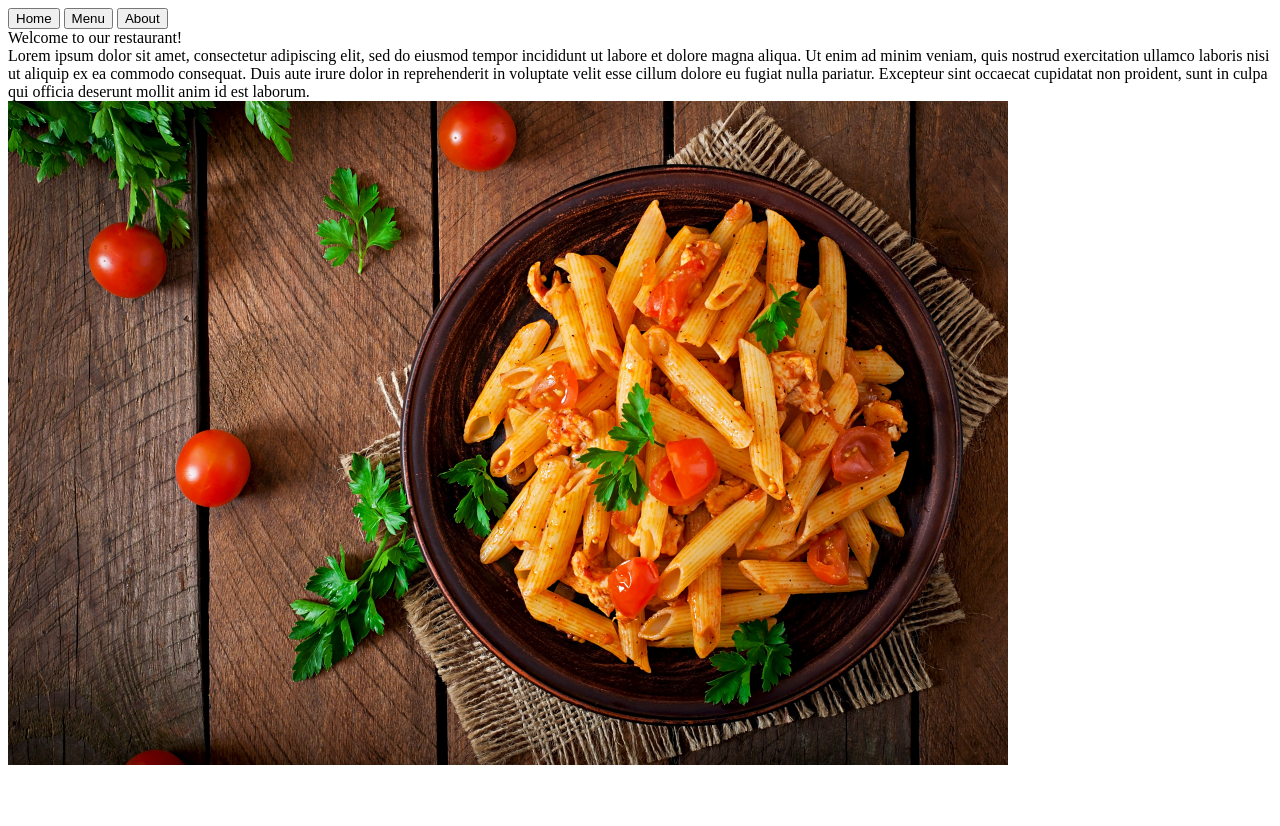
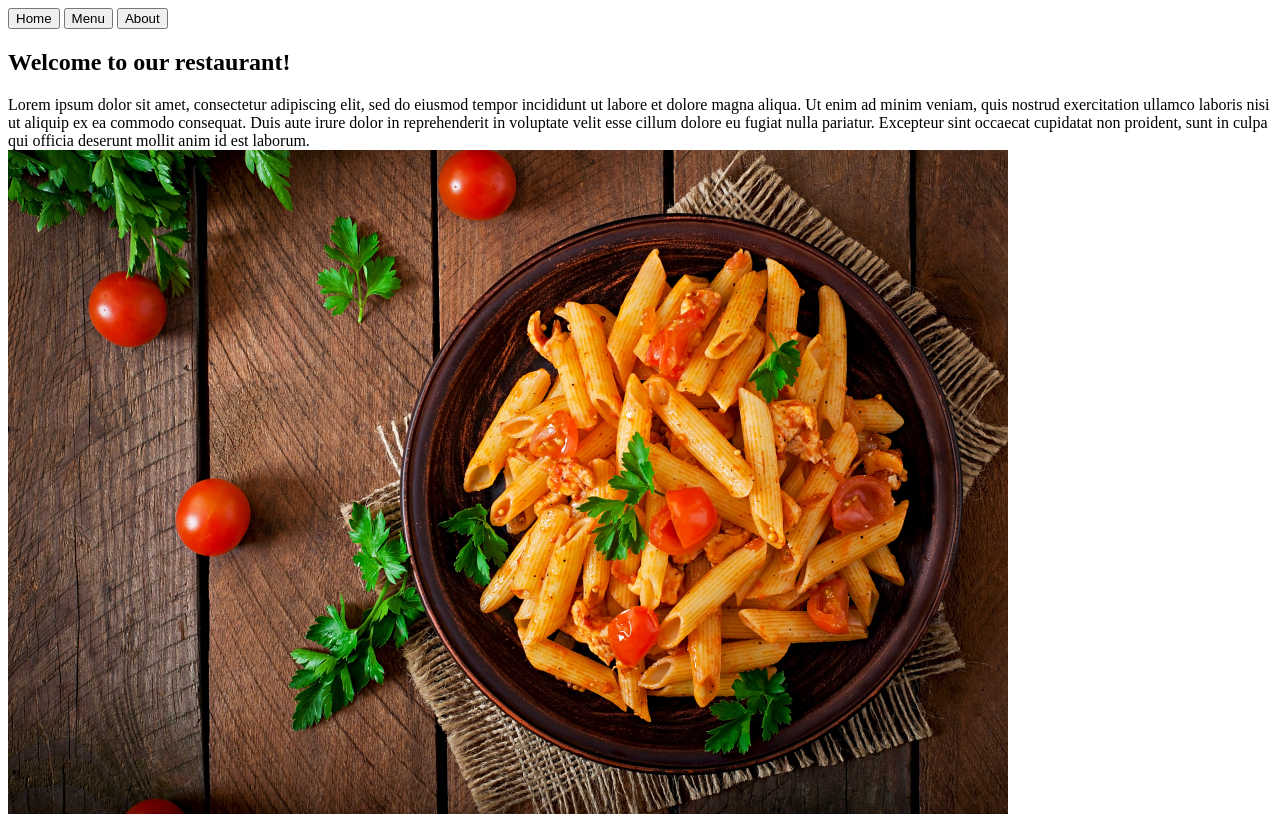
Before and after one commit to ewarehi1/odin-restaurant-page, a website built with webpack: page src/index.html in a window 1280 px wide. Before the commit the page ends 800 px from the top, so only its background shows below. Built offline with nearby package versions, Linux system fonts and the light colour scheme.

Commit message:
Use DOM manipulation instead of html

```diff
--- a/src/index.html
+++ b/src/index.html
@@ -13,11 +13,6 @@
             <button>About</button>
         </nav>
     </header>
-    <div id="content">
-        <div>Welcome to our restaurant!</div>
-        <div>Lorem ipsum dolor sit amet, consectetur adipiscing elit, sed do eiusmod tempor incididunt ut labore et dolore magna aliqua. Ut enim ad minim veniam, quis nostrud exercitation ullamco laboris nisi ut aliquip ex ea commodo consequat. Duis aute irure dolor in reprehenderit in voluptate velit esse cillum dolore eu fugiat nulla pariatur. Excepteur sint occaecat cupidatat non proident, sunt in culpa qui officia deserunt mollit anim id est laborum.</div>
-        <img src="../src/pasta.jpg" alt="pasta bowl probably ai generated">
-
-    </div>
+    <div id="content"></div>
 </body>
 </html>
--- a/src/index.js
+++ b/src/index.js
@@ -1 +1,3 @@
-console.log('test')
+import { pageContents } from './main-page-content'
+
+pageContents()
--- /dev/null
+++ b/src/main-page-content.js
@@ -0,0 +1,20 @@
+import pasta from './pasta.jpg';
+
+function pageContents() {
+    const container = document.querySelector('#content')
+
+    const welcome = document.createElement('h2')
+    welcome.textContent = 'Welcome to our restaurant!'
+
+
+    const description = document.createElement('div')
+    description.textContent = 'Lorem ipsum dolor sit amet, consectetur adipiscing elit, sed do eiusmod tempor incididunt ut labore et dolore magna aliqua. Ut enim ad minim veniam, quis nostrud exercitation ullamco laboris nisi ut aliquip ex ea commodo consequat. Duis aute irure dolor in reprehenderit in voluptate velit esse cillum dolore eu fugiat nulla pariatur. Excepteur sint occaecat cupidatat non proident, sunt in culpa qui officia deserunt mollit anim id est laborum.'
+
+    const image = document.createElement('img')
+    image.setAttribute('src', pasta)
+    image.setAttribute('alt', 'pasta bowl probably ai generated')
+
+    container.append(welcome, description, image)
+}
+
+export { pageContents }
--- a/webpack.config.js
+++ b/webpack.config.js
@@ -13,4 +13,12 @@ module.exports = {
     filename: 'main.js',
     path: path.resolve(__dirname, 'dist'),
   },
+  module: {
+    rules: [
+      {
+        test: /\.(png|svg|jpg|jpeg|gif)$/i,
+        type: 'asset/resource',
+      },
+    ]
+  }
 };
```
